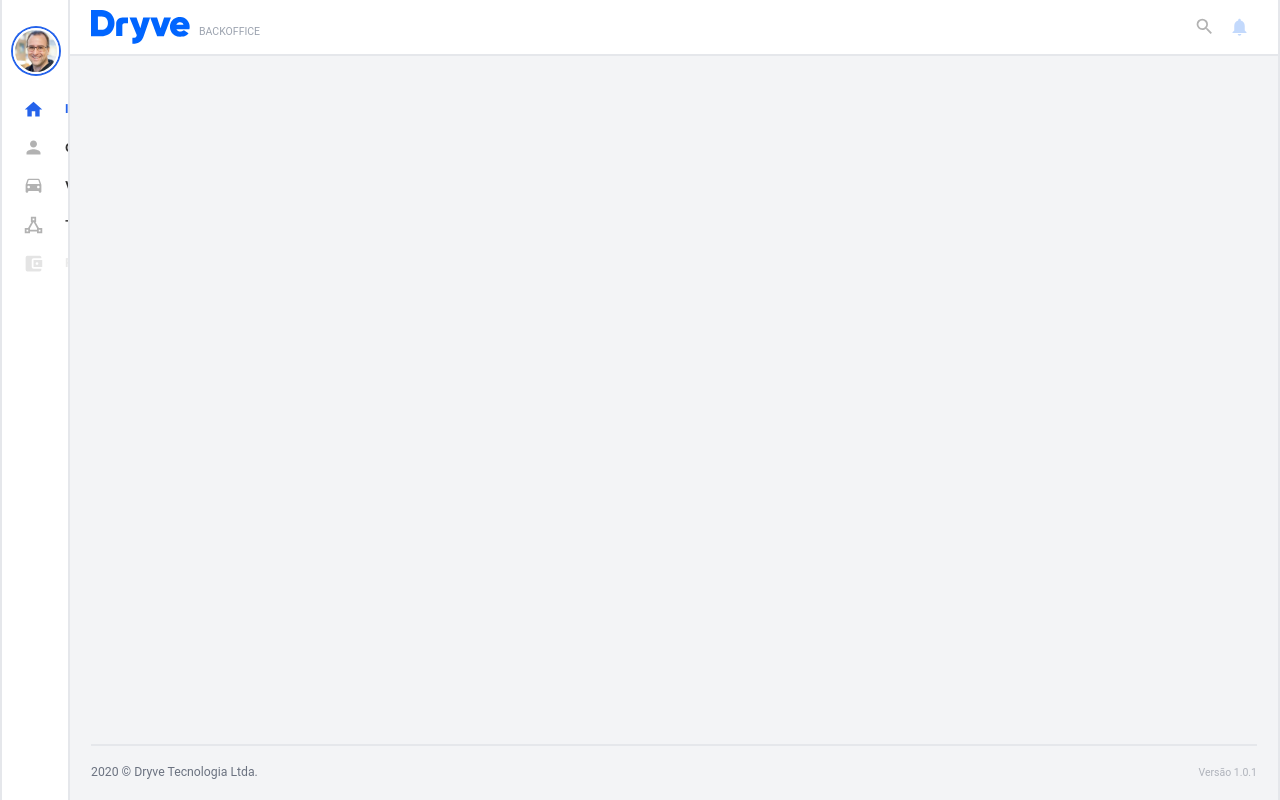
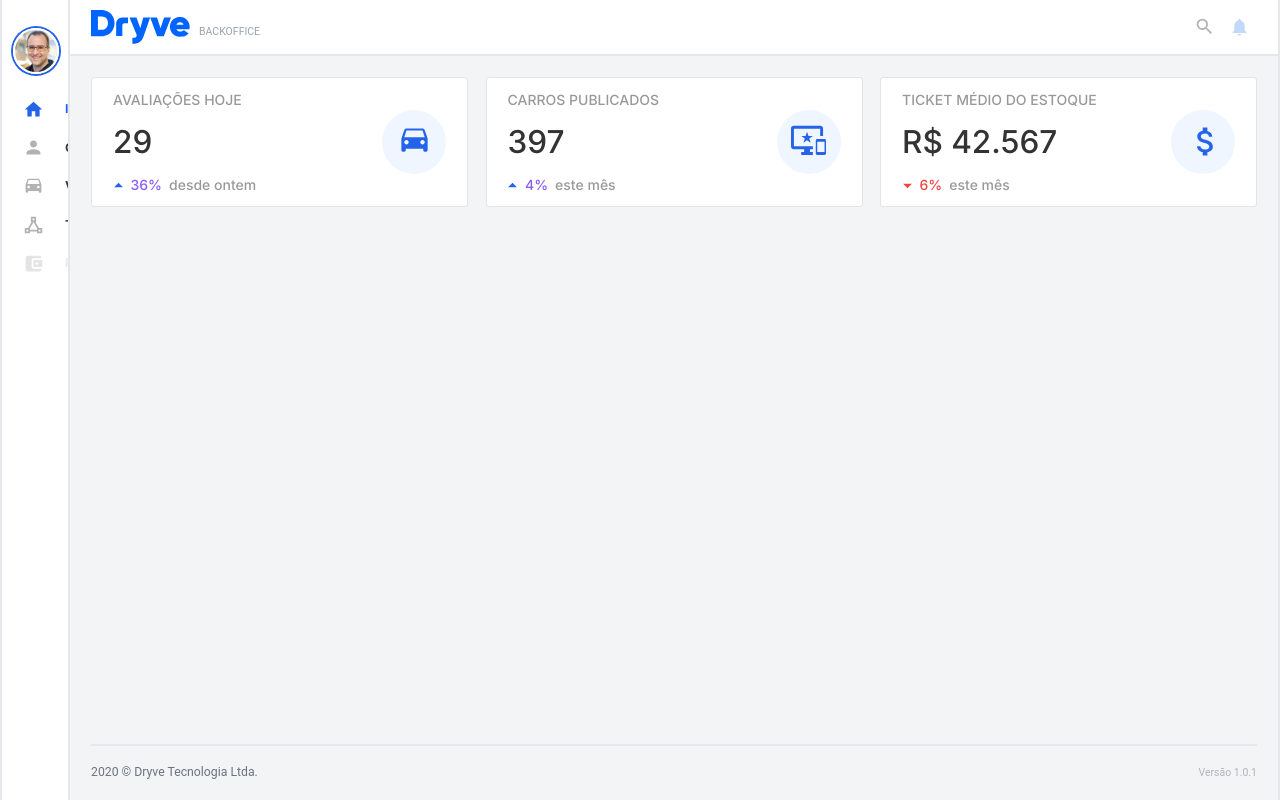
Before and after one commit to d1urno/dryve-frontend-test, a Vue app: page / in a window 1280 px wide. Built offline with nearby package versions, Linux system fonts and the light colour scheme.

Commit message:
feat(cards): create top cards

```diff
--- a/src/views/Home.vue
+++ b/src/views/Home.vue
@@ -1,13 +1,92 @@
 <template>
-  <div class="p-6 bg-gray-100"></div>
+  <main class="p-6 bg-gray-100">
+    <div class="grid gap-5 sm:grid-cols-2 lg:grid-cols-3">
+      <!-- Top Card 1 -->
+      <section
+        class="col-span-2 px-6 py-3 bg-white border border-black rounded border-opacity-10 sm:col-span-1"
+      >
+        <p class="text-black opacity-50 text-opacity-80">AVALIAÇÕES HOJE</p>
+        <div class="flex items-center justify-between">
+          <p class="py-2 text-4xl text-black text-opacity-80">29</p>
+          <span
+            class="flex items-center justify-center rounded-full bg-blue-50 c-icon-dimensions"
+          >
+            <icon type="car" class="w-10 h-10 text-blue-600" />
+          </span>
+        </div>
+        <div class="flex">
+          <icon type="arrow-up" class="w-6 h-6 -ml-1 text-blue-600" />
+          <p class="text-purple-500">36%</p>
+          <p class="ml-2 text-black opacity-50 text-opacity-80">desde ontem</p>
+        </div>
+      </section>
+      <!-- End: Top Card 1 -->
+
+      <!-- Top Card 2 -->
+      <section
+        class="col-span-2 px-6 py-3 bg-white border border-black rounded border-opacity-10 sm:col-span-1"
+      >
+        <p class="text-black opacity-50 text-opacity-80">CARROS PUBLICADOS</p>
+        <div class="flex items-center justify-between">
+          <p class="py-2 text-4xl text-black text-opacity-80">397</p>
+          <span
+            class="flex items-center justify-center rounded-full bg-blue-50 c-icon-dimensions"
+          >
+            <icon type="devices" class="w-10 h-10 text-blue-600" />
+          </span>
+        </div>
+        <div class="flex">
+          <icon type="arrow-up" class="w-6 h-6 -ml-1 text-blue-600" />
+          <p class="text-purple-500">4%</p>
+          <p class="ml-2 text-black opacity-50 text-opacity-80">este mês</p>
+        </div>
+      </section>
+      <!-- End: Top Card 2 -->
+
+      <!-- Top Card 3 -->
+      <section
+        class="col-span-2 px-6 py-3 bg-white border border-black rounded border-opacity-10 md:col-span-1"
+      >
+        <p class="text-black opacity-50 text-opacity-80">
+          TICKET MÉDIO DO ESTOQUE
+        </p>
+        <div class="flex items-center justify-between">
+          <p class="py-2 text-4xl text-black text-opacity-80">R$ 42.567</p>
+          <span
+            class="flex items-center justify-center rounded-full bg-blue-50 c-icon-dimensions"
+          >
+            <icon type="money" class="w-10 h-10 text-blue-600" />
+          </span>
+        </div>
+        <div class="flex">
+          <icon type="arrow-down" class="w-6 h-6 mt-px -ml-1 text-red-500" />
+          <p class="text-red-500">6%</p>
+          <p class="ml-2 text-black opacity-50 text-opacity-80">este mês</p>
+        </div>
+      </section>
+      <!-- End: Top Card 3 -->
+    </div>
+  </main>
 </template>
 
 <script lang="ts">
 import { defineComponent } from 'vue'
+import Icon from '../components/Icon.vue'
 
 export default defineComponent({
+  components: { Icon },
   setup() {
     return {}
   }
 })
 </script>
+
+<style>
+.c-icon-dimensions {
+  width: 64px;
+  height: 64px;
+}
+.c-list-max-height {
+  max-height: 35rem;
+}
+</style>
```
